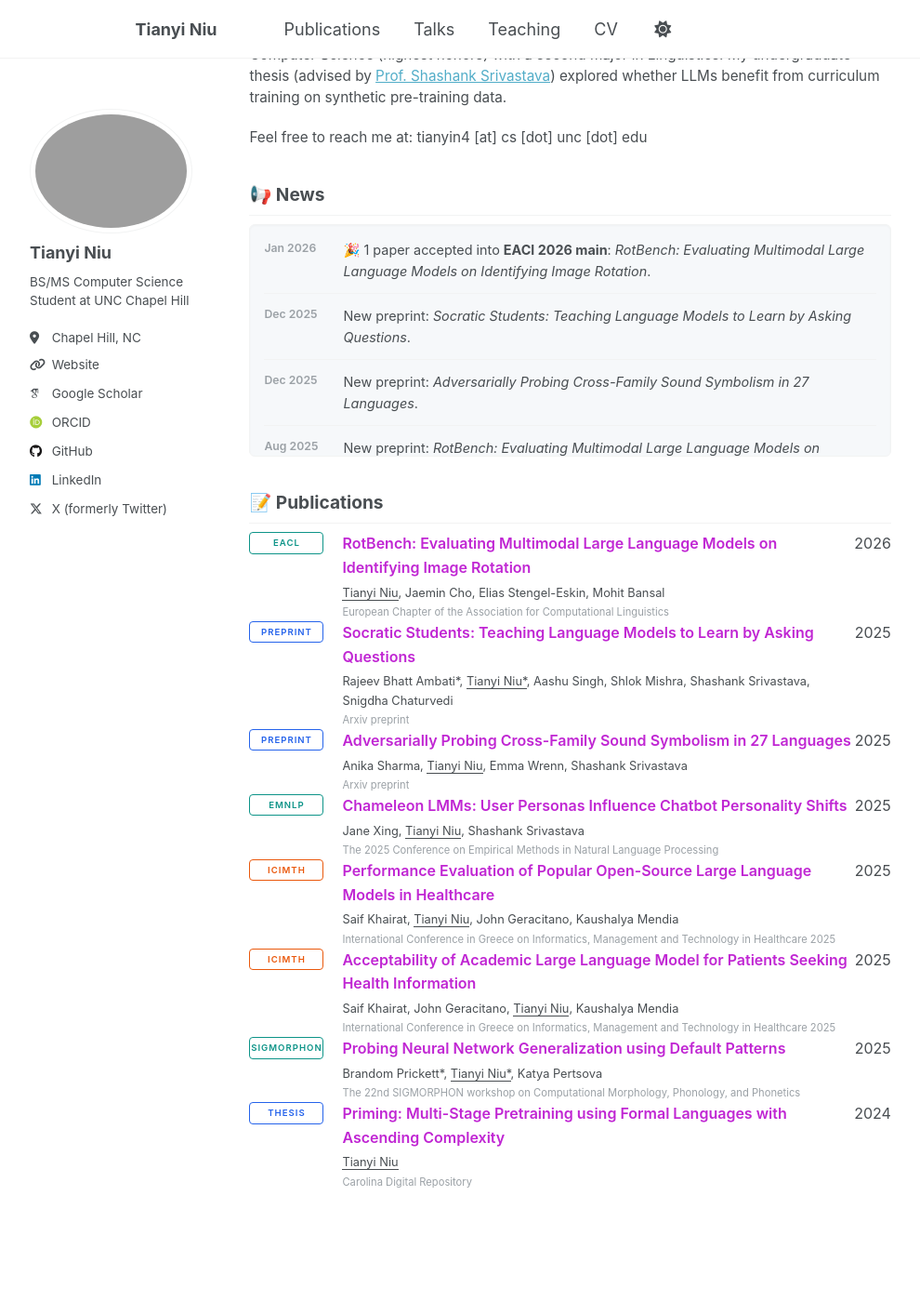
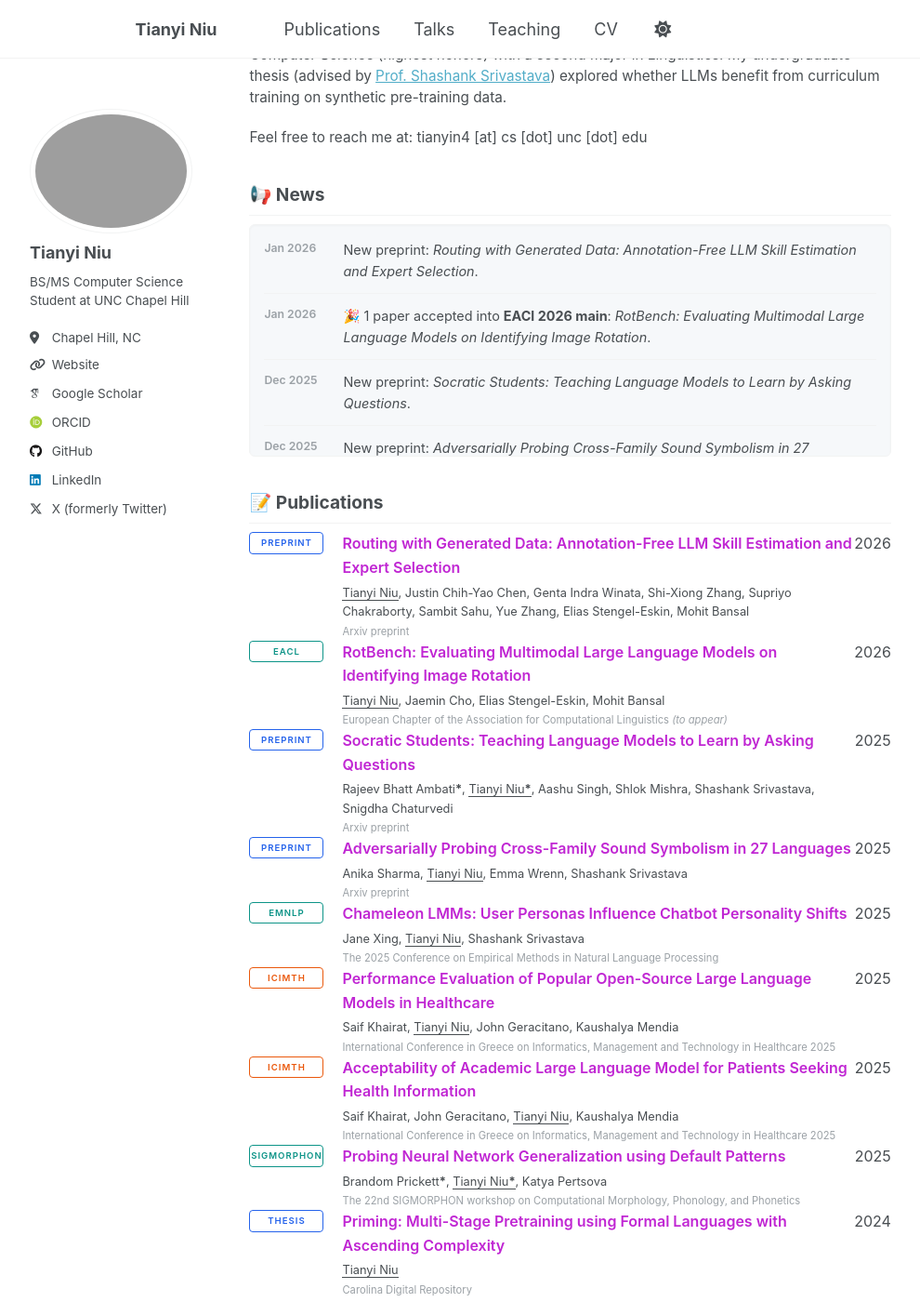
Before and after one commit to tianyiniu/tianyiniu.github.io, a Jekyll site: the page built from _pages/about.md, in a window 1280 px wide and 1400 px high, scrolled down 408 px. Shown: the whole window at 93% size, without its empty margins (50-1040 px from the left). Built offline with Jekyll 4.4.1, drawn with Linux system fonts in a browser that asks for light colours; some web fonts are replaced.

```diff
--- a/_pages/about.md
+++ b/_pages/about.md
@@ -29,6 +29,13 @@ Feel free to reach me at: tianyin4 [at] cs [dot] unc [dot] edu
 
 <div class="about-content">
   <div class="news-box">
+
+    <div class="news-item">
+      <div class="news-date">Jan 2026</div>
+      <div class="news-content">
+        New preprint: <i>Routing with Generated Data: Annotation-Free LLM Skill Estimation and Expert Selection</i>.
+      </div>
+    </div>
 
     <div class="news-item">
       <div class="news-date">Jan 2026</div>
```
Also changed, not shown: _publications/2025-05-03-mindef.md (+1 -1 lines), _publications/2025-12-15-socraticstudents.md (+1 -1 lines), _publications/2026-01-03-rotbench.md (+1 -1 lines), _publications/2026-01-14-rgd.md (added, +26 -0 lines).
